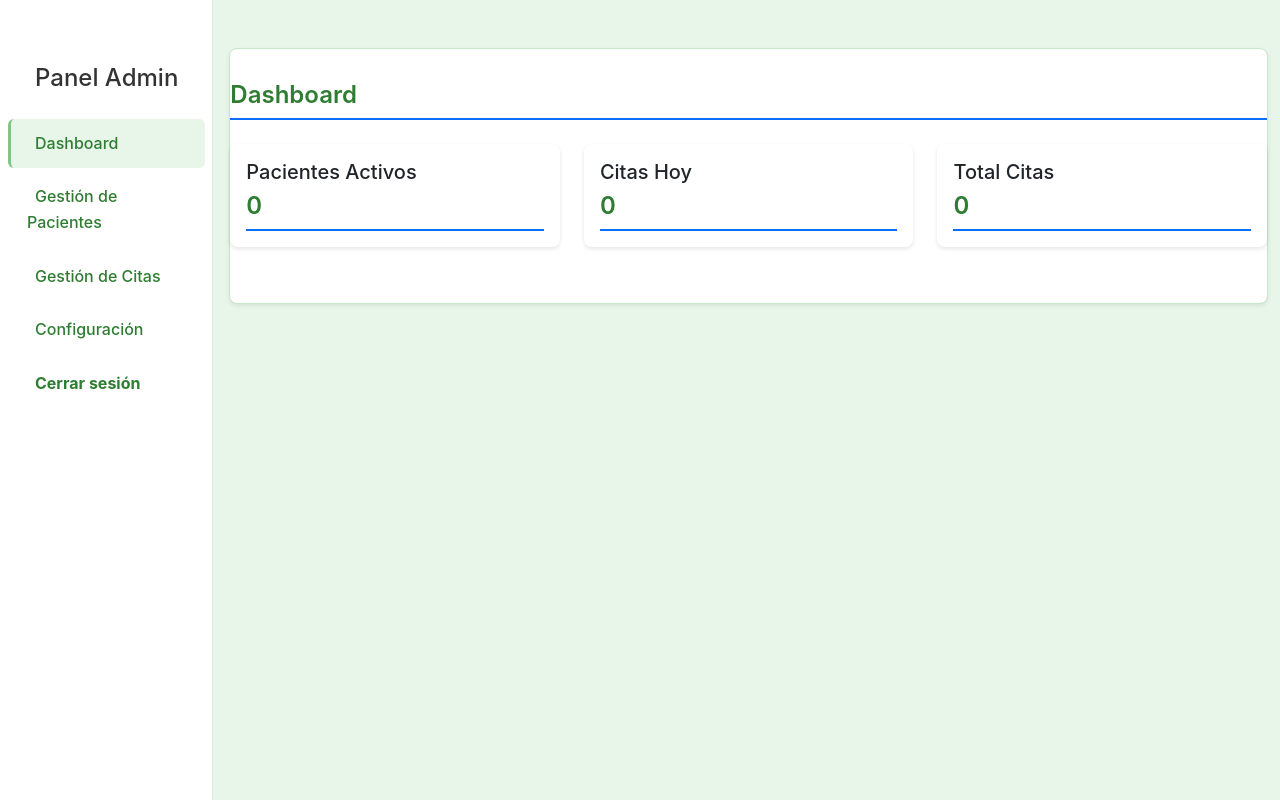
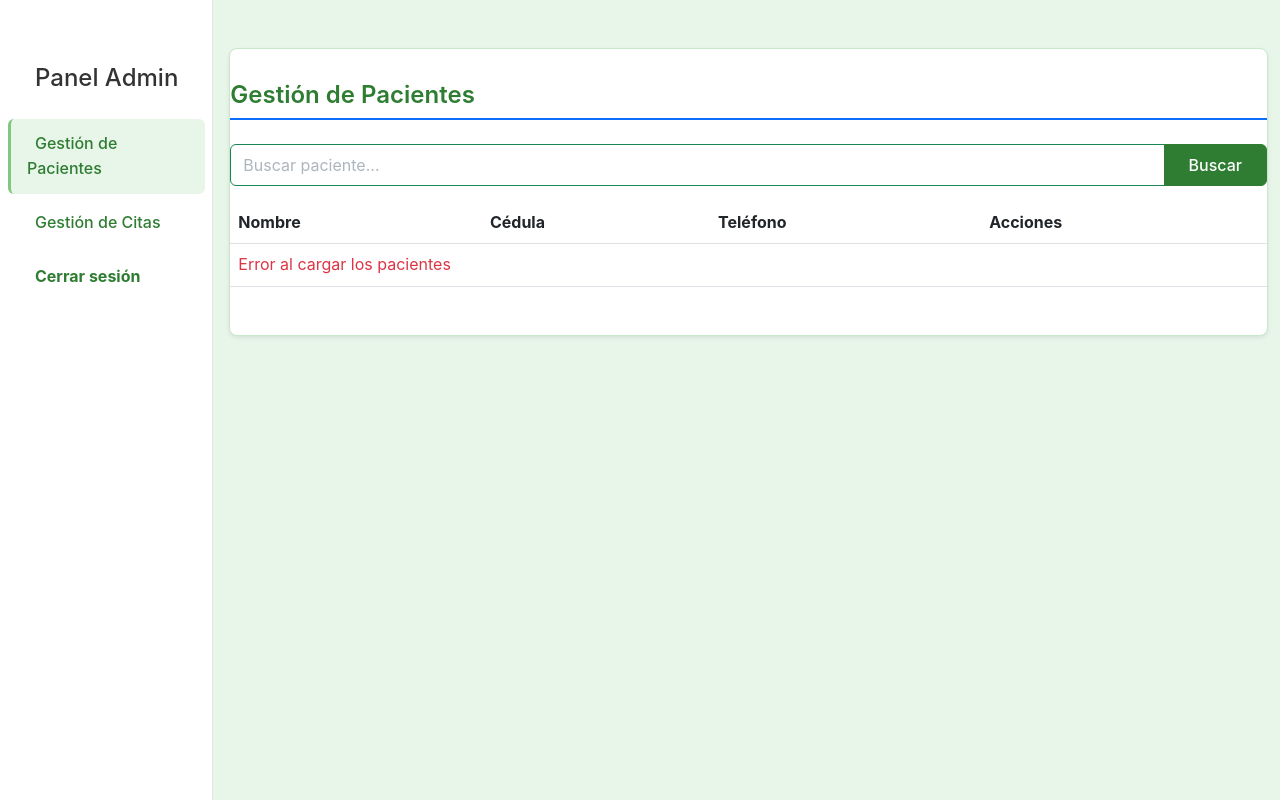
Before and after one commit to BlacKSherU/emocion_vital, a Django app: template templates/panel-admin.html in a window 1280 px wide. Run offline with Django 5.2, Linux system fonts and the light colour scheme; the template is opened without the code that fills it, so the values that code supplies are empty.

Commit message:
Ultimas contris

```diff
--- a/static/admin-script.js
+++ b/static/admin-script.js
@@ -44,11 +44,6 @@
         sections.forEach(section => {
             section.style.display = section.id === sectionId ? 'block' : 'none';
         });
-
-        // Si se muestra el dashboard, actualizar los datos
-        if (sectionId === 'dashboard') {
-            cargarDatosDashboard();
-        }
     }
 
     // Agregar eventos click a los enlaces de navegación
@@ -71,9 +66,6 @@
         });
     });
 
-    // Inicializar gráficos
-    inicializarGraficos();
-
     // Buscar input de búsqueda en la sección de pacientes
     const inputBusqueda = document.querySelector('#pacientes input[type="text"]');
     if (inputBusqueda) {
@@ -83,78 +75,10 @@
     }
 });
 
-// Función para inicializar los gráficos
-function inicializarGraficos() {
-    // Gráfico de citas por psicólogo
-    const ctxCitas = document.getElementById('grafico-citas');
-    if (ctxCitas) {
-        new Chart(ctxCitas, {
-            type: 'bar',
-            data: {
-                labels: ['Dr. García', 'Dra. López', 'Dr. Martínez', 'Dra. Rodríguez'],
-                datasets: [{
-                    label: 'Citas por Psicólogo',
-                    data: [12, 19, 8, 15],
-                    backgroundColor: [
-                        'rgba(46, 125, 50, 0.8)',
-                        'rgba(129, 199, 132, 0.8)',
-                        'rgba(165, 214, 167, 0.8)',
-                        'rgba(200, 230, 201, 0.8)'
-                    ],
-                    borderColor: [
-                        'rgba(46, 125, 50, 1)',
-                        'rgba(129, 199, 132, 1)',
-                        'rgba(165, 214, 167, 1)',
-                        'rgba(200, 230, 201, 1)'
-                    ],
-                    borderWidth: 1
-                }]
-            },
-            options: {
-                responsive: true,
-                scales: {
-                    y: {
-                        beginAtZero: true
-                    }
-                }
-            }
-        });
-    }
 
-    // Gráfico de ingresos mensuales
-    const ctxIngresos = document.getElementById('grafico-ingresos');
-    if (ctxIngresos) {
-        new Chart(ctxIngresos, {
-            type: 'line',
-            data: {
-                labels: ['Ene', 'Feb', 'Mar', 'Abr', 'May', 'Jun'],
-                datasets: [{
-                    label: 'Ingresos Mensuales',
-                    data: [12000, 19000, 15000, 17000, 14000, 12500],
-                    fill: false,
-                    borderColor: 'rgb(46, 125, 50)',
-                    tension: 0.1
-                }]
-            },
-            options: {
-                responsive: true,
-                scales: {
-                    y: {
-                        beginAtZero: true
-                    }
-                }
-            }
-        });
-    }
-}
 
 // Variable global para almacenar los pacientes cargados
 let pacientesGlobal = [];
-
-// Variables globales para el dashboard
-let numeroPacientes = 0;
-let citasTotales = 0;
-let citasHoy = 0;
 
 function cargarPacientes() {
     const listaPacientes = document.getElementById('lista-pacientes');
@@ -168,9 +92,6 @@
             console.log('Pacientes procesados:', pacientes);
             pacientesGlobal = pacientes; // Guardar en variable global
             renderizarPacientes(pacientes);
-
-            // Actualizar dashboard con los datos de pacientes
-            actualizarDashboardPacientes(pacientes, response);
         })
         .catch(error => {
             console.error('Error al cargar pacientes:', error);
@@ -235,14 +156,18 @@
 
     // Mostrar información del archivo actual si existe
     const archivoActualInfo = document.getElementById('archivo-actual-info');
+    const archivoDescarga = document.getElementById('archivo-descarga');
+
     if (cita.historiamedica_archivo) {
         archivoActualInfo.innerHTML = `
             <div class="alert alert-info">
                 <strong>Archivo actual:</strong> ${cita.historiamedica_archivo}
             </div>
         `;
+        archivoDescarga.style.display = 'block';
     } else {
         archivoActualInfo.innerHTML = '<span class="text-muted">No hay archivo cargado</span>';
+        archivoDescarga.style.display = 'none';
     }
 
     // Abrir el modal
@@ -299,9 +224,6 @@
             console.log('Citas procesadas:', citas);
             citasGlobal = citas; // Guardar en variable global
             renderizarCitas(citas);
-
-            // Actualizar dashboard con los datos de citas
-            actualizarDashboardCitas(citas, response);
         })
         .catch(error => {
             console.error('Error al cargar citas:', error);
@@ -469,102 +391,9 @@
     console.log('Página cargada, iniciando carga de datos...');
     cargarPacientes();
     cargarCitas();
-    // Cargar dashboard después de un pequeño delay para asegurar que el DOM esté listo
-    setTimeout(cargarDatosDashboard, 1000);
 });
 
-// Función para cargar los datos del dashboard
-async function cargarDatosDashboard() {
-    try {
-        console.log('Cargando datos del dashboard...');
 
-        // Cargar pacientes
-        const pacientesResponse = await apiRequest('/pacientes/');
-        numeroPacientes = pacientesResponse.count || 0;
-        console.log('Número de pacientes:', numeroPacientes);
-
-        // Cargar citas
-        const citasResponse = await apiRequest('/citas/');
-        citasTotales = citasResponse.count || 0;
-        console.log('Citas totales:', citasTotales);
-
-        // Obtener fecha de hoy
-        const hoy = new Date().toISOString().split('T')[0];
-        console.log('Fecha de hoy:', hoy);
-
-        // Contar citas de hoy usando los campos específicos
-        let citas = Array.isArray(citasResponse) ? citasResponse :
-            (citasResponse.results ? citasResponse.results :
-            (citasResponse.data ? citasResponse.data : []));
-
-        citasHoy = citas.filter(cita => {
-            const fechaCita = cita.Fecha_primera_consulta;
-            return fechaCita === hoy;
-        }).length;
-        console.log('Citas de hoy:', citasHoy);
-
-        // Actualizar elementos del dashboard
-        const totalPacientesElement = document.getElementById('total-pacientes');
-        const citasHoyElement = document.getElementById('citas-hoy');
-        const totalCitasElement = document.getElementById('total-citas');
-
-        console.log('Elementos encontrados:', {
-            totalPacientes: !!totalPacientesElement,
-            citasHoy: !!citasHoyElement,
-            totalCitas: !!totalCitasElement
-        });
-
-        // Establecer valores en los elementos
-        if (totalPacientesElement) {
-            totalPacientesElement.textContent = numeroPacientes.toString();
-            console.log('Establecido pacientes:', numeroPacientes);
-        }
-
-        if (citasHoyElement) {
-            citasHoyElement.textContent = citasHoy.toString();
-            console.log('Establecido citas hoy:', citasHoy);
-        }
-
-        if (totalCitasElement) {
-            totalCitasElement.textContent = citasTotales.toString();
-            console.log('Establecido total citas:', citasTotales);
-        }
-
-        console.log('Dashboard actualizado con variables:', {
-            numeroPacientes,
-            citasTotales,
-            citasHoy
-        });
-
-        // Verificar que se hayan establecido correctamente
-        console.log('Valores finales en el DOM:', {
-            pacientes: totalPacientesElement ? totalPacientesElement.textContent : 'no encontrado',
-            citasHoy: citasHoyElement ? citasHoyElement.textContent : 'no encontrado',
-            totalCitas: totalCitasElement ? totalCitasElement.textContent : 'no encontrado'
-        });
-
-    } catch (error) {
-        console.error('Error al cargar datos del dashboard:', error);
-
-        // Establecer valores por defecto en caso de error
-        numeroPacientes = 0;
-        citasTotales = 0;
-        citasHoy = 0;
-
-        const elementos = {
-            'total-pacientes': '0',
-            'citas-hoy': '0',
-            'total-citas': '0'
-        };
-
-        Object.entries(elementos).forEach(([id, valor]) => {
-            const elemento = document.getElementById(id);
-            if (elemento) {
-                elemento.textContent = valor;
-            }
-        });
-    }
-}
 
 // Función para filtrar citas según los filtros del formulario
 function filtrarCitas() {
@@ -639,82 +468,7 @@
     }
 }
 
-// Función para actualizar solo la parte de pacientes del dashboard
-function actualizarDashboardPacientes(pacientes, response = null) {
-    try {
-        // Usar count de la respuesta directamente
-        const pacientesActivos = response && response.count ? response.count : pacientes.length;
 
-        // Actualizar el elemento del dashboard
-        const totalPacientesElement = document.getElementById('total-pacientes');
-        if (totalPacientesElement) {
-            totalPacientesElement.textContent = pacientesActivos;
-        }
-
-        console.log('Dashboard pacientes actualizado:', { pacientesActivos });
-    } catch (error) {
-        console.error('Error al actualizar dashboard pacientes:', error);
-    }
-}
-
-// Función para actualizar solo la parte de citas del dashboard
-function actualizarDashboardCitas(citas, response = null) {
-    try {
-        // Obtener fecha de hoy en formato YYYY-MM-DD
-        const hoy = new Date().toISOString().split('T')[0];
-
-        // Contar citas de hoy
-        const citasHoy = citas.filter(cita => {
-            const fechaCita = cita.Fecha_primera_consulta || cita.fecha;
-            return fechaCita === hoy;
-        }).length;
-
-        // Usar count de la respuesta directamente para total de citas
-        const totalCitas = response && response.count ? response.count : citas.length;
-
-        // Actualizar los elementos del dashboard
-        const citasHoyElement = document.getElementById('citas-hoy');
-        const totalCitasElement = document.getElementById('total-citas');
-
-        if (citasHoyElement) {
-            citasHoyElement.textContent = citasHoy;
-        }
-
-        if (totalCitasElement) {
-            totalCitasElement.textContent = totalCitas;
-        }
-
-        console.log('Dashboard citas actualizado:', { citasHoy, totalCitas });
-    } catch (error) {
-        console.error('Error al actualizar dashboard citas:', error);
-    }
-}
-
-// Función para forzar la actualización del dashboard
-function actualizarDashboard() {
-    console.log('Forzando actualización del dashboard...');
-    const totalPacientesElement = document.getElementById('total-pacientes');
-    const citasHoyElement = document.getElementById('citas-hoy');
-    const totalCitasElement = document.getElementById('total-citas');
-
-    if (totalPacientesElement) {
-        totalPacientesElement.textContent = numeroPacientes.toString();
-    }
-
-    if (citasHoyElement) {
-        citasHoyElement.textContent = citasHoy.toString();
-    }
-
-    if (totalCitasElement) {
-        totalCitasElement.textContent = citasTotales.toString();
-    }
-
-    console.log('Dashboard forzado actualizado:', {
-        numeroPacientes,
-        citasTotales,
-        citasHoy
-    });
-}
 
 // Función para guardar el archivo de historial médico
 async function guardarHistorialMedico() {
@@ -772,6 +526,49 @@
     }
 }
 
+// Función para descargar el archivo de historial médico
+async function descargarHistorial() {
+    try {
+        const citaId = document.getElementById('historial-cita-id').value;
+        const cita = citasGlobal.find(c => c.id == citaId);
+
+        if (!cita || !cita.historiamedica_archivo) {
+            alert('No hay archivo para descargar');
+            return;
+        }
+
+        // Verificar primero si el archivo existe haciendo una petición HEAD
+        const response = await fetch(`${API_BASE_URL}/citas/${citaId}/descargar_historial/`, {
+            method: 'HEAD',
+            credentials: 'include'
+        });
+
+        if (!response.ok) {
+            if (response.status === 404) {
+                alert('El archivo no existe en el servidor');
+            } else {
+                alert('Error al verificar el archivo: ' + response.statusText);
+            }
+            return;
+        }
+
+        // Si el archivo existe, proceder con la descarga
+        const link = document.createElement('a');
+        link.href = `${API_BASE_URL}/citas/${citaId}/descargar_historial/`;
+        link.download = cita.historiamedica_archivo;
+        link.target = '_blank';
+
+        // Simular clic en el enlace
+        document.body.appendChild(link);
+        link.click();
+        document.body.removeChild(link);
+
+    } catch (error) {
+        console.error('Error al descargar archivo:', error);
+        alert('Error al descargar el archivo: ' + error.message);
+    }
+}
+
 // Hacer las funciones disponibles globalmente
-window.actualizarDashboard = actualizarDashboard;
 window.guardarHistorialMedico = guardarHistorialMedico;
+window.descargarHistorial = descargarHistorial;
--- a/templates/panel-admin.html
+++ b/templates/panel-admin.html
@@ -22,23 +22,13 @@
                     </div>
                     <ul class="nav flex-column">
                         <li class="nav-item">
-                            <a class="nav-link active" href="#dashboard">
-                                <i class="bi bi-speedometer2"></i> Dashboard
-                            </a>
-                        </li>
-                        <li class="nav-item">
-                            <a class="nav-link" href="#pacientes">
+                            <a class="nav-link active" href="#pacientes">
                                 <i class="bi bi-person-lines-fill"></i> Gestión de Pacientes
                             </a>
                         </li>
                         <li class="nav-item">
                             <a class="nav-link" href="#citas">
                                 <i class="bi bi-calendar-check"></i> Gestión de Citas
-                            </a>
-                        </li>
-                        <li class="nav-item">
-                            <a class="nav-link" href="#configuracion">
-                                <i class="bi bi-gear"></i> Configuración
                             </a>
                         </li>
                         <li class="nav-item">
@@ -52,39 +42,9 @@
 
             <!-- Contenido Principal -->
             <main class="col-md-9 ms-sm-auto col-lg-10 px-md-4">
-                <!-- Dashboard -->
-                <section id="dashboard" class="section-content">
-                    <h2 class="mb-4">Dashboard</h2>
-                    <div class="row">
-                        <div class="col-md-4 mb-4">
-                            <div class="card bg-verde-claro">
-                                <div class="card-body">
-                                    <h5 class="card-title">Pacientes Activos</h5>
-                                    <h2 class="card-text" id="total-pacientes">0</h2>
-                                </div>
-                            </div>
-                        </div>
-                        <div class="col-md-4 mb-4">
-                            <div class="card bg-verde-claro">
-                                <div class="card-body">
-                                    <h5 class="card-title">Citas Hoy</h5>
-                                    <h2 class="card-text" id="citas-hoy">0</h2>
-                                </div>
-                            </div>
-                        </div>
-                        <div class="col-md-4 mb-4">
-                            <div class="card bg-verde-claro">
-                                <div class="card-body">
-                                    <h5 class="card-title">Total Citas</h5>
-                                    <h2 class="card-text" id="total-citas">0</h2>
-                                </div>
-                            </div>
-                        </div>
-                    </div>
-                </section>
 
                 <!-- Gestión de Pacientes -->
-                <section id="pacientes" class="section-content" style="display: none;">
+                <section id="pacientes" class="section-content">
                     <h2 class="mb-4">Gestión de Pacientes</h2>
                     <div class="row">
                         <div class="col-12 mb-3">
@@ -151,63 +111,7 @@
                     </div>
                 </section>
 
-                <!-- Configuración -->
-                <section id="configuracion" class="section-content" style="display: none;">
-                    <h2 class="mb-4">Configuración</h2>
-                    <div class="row">
-                        <div class="col-md-6">
-                            <div class="card mb-4">
-                                <div class="card-body">
-                                    <h5 class="card-title">Configuración General</h5>
-                                    <form>
-                                        <div class="mb-3">
-                                            <label for="nombre-clinica" class="form-label">Nombre de la Clínica</label>
-                                            <input type="text" class="form-control" id="nombre-clinica">
-                                        </div>
-                                        <div class="mb-3">
-                                            <label for="direccion" class="form-label">Dirección</label>
-                                            <input type="text" class="form-control" id="direccion">
-                                        </div>
-                                        <div class="mb-3">
-                                            <label for="telefono" class="form-label">Teléfono</label>
-                                            <input type="tel" class="form-control" id="telefono">
-                                        </div>
-                                        <div class="mb-3">
-                                            <label for="email" class="form-label">Correo Electrónico</label>
-                                            <input type="email" class="form-control" id="email">
-                                        </div>
-                                        <button type="submit" class="btn btn-primary">Guardar Cambios</button>
-                                    </form>
-                                </div>
-                            </div>
-                        </div>
-                        <div class="col-md-6">
-                            <div class="card mb-4">
-                                <div class="card-body">
-                                    <h5 class="card-title">Configuración de Horarios</h5>
-                                    <form>
-                                        <div class="mb-3">
-                                            <label class="form-label">Horario de Atención</label>
-                                            <div class="row g-2">
-                                                <div class="col-md-6">
-                                                    <input type="time" class="form-control" placeholder="Hora inicio">
-                                                </div>
-                                                <div class="col-md-6">
-                                                    <input type="time" class="form-control" placeholder="Hora fin">
-                                                </div>
-                                            </div>
-                                        </div>
-                                        <div class="mb-3">
-                                            <label class="form-label">Duración de Citas (minutos)</label>
-                                            <input type="number" class="form-control" value="60">
-                                        </div>
-                                        <button type="submit" class="btn btn-primary">Guardar Cambios</button>
-                                    </form>
-                                </div>
-                            </div>
-                        </div>
-                    </div>
-                </section>
+
             </main>
         </div>
     </div>
@@ -335,6 +239,11 @@
                             <div id="archivo-actual-info" class="text-muted">
                                 No hay archivo cargado
                             </div>
+                            <div id="archivo-descarga" style="display: none;">
+                                <button type="button" class="btn btn-success btn-sm" onclick="descargarHistorial()">
+                                    <i class="bi bi-download"></i> Descargar Archivo
+                                </button>
+                            </div>
                         </div>
                     </form>
                 </div>
@@ -347,7 +256,6 @@
     </div>
 
     <script src="https://cdn.jsdelivr.net/npm/bootstrap@5.3.0/dist/js/bootstrap.bundle.min.js"></script>
-    <script src="https://cdn.jsdelivr.net/npm/chart.js"></script>
     <script src="{% static 'admin-script.js' %}"></script>
 </body>
 
```
Also changed, not shown: oswald_api/views.py (+59 -0 lines), 1 other file.
